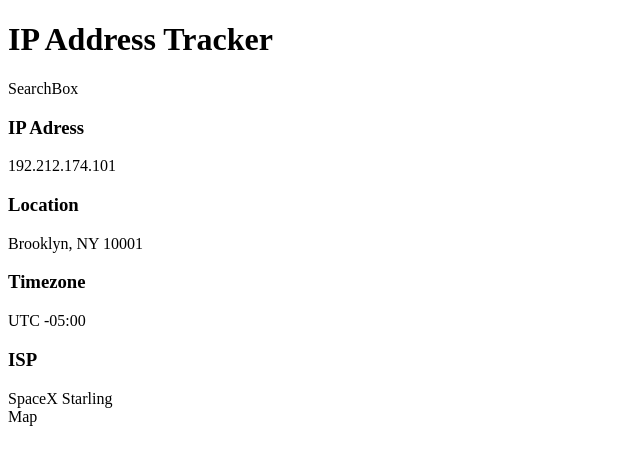
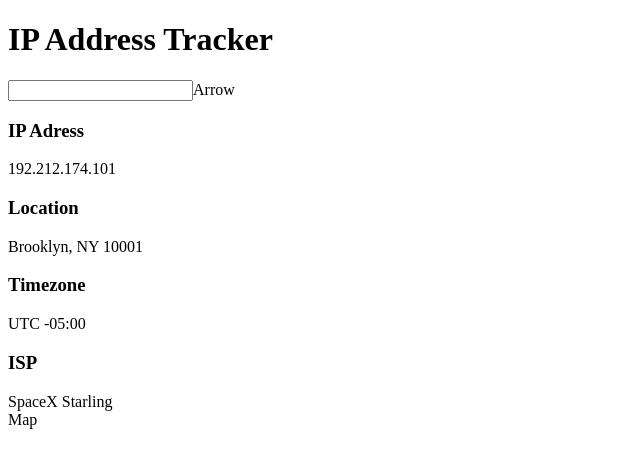
Before and after one commit to dogukan-aysan/IP-Address-Tracker, a React (Vite) app: page / in a window 1280 px wide. Shown: the top 468 px of the page, without its empty margins (0-640 px from the left). Built offline with nearby package versions, Linux system fonts and the light colour scheme.

Commit message:
Add class names

```diff
--- a/src/App.jsx
+++ b/src/App.jsx
@@ -4,7 +4,7 @@ import Overview from "./Overview";
 
 function App() {
   return (
-    <main>
+    <main className="app-container">
       <Header />
       <Overview />
       <Map />
--- a/src/Header.jsx
+++ b/src/Header.jsx
@@ -2,8 +2,8 @@ import SearchBox from "./SearchBox";
 
 function Header() {
   return (
-    <header>
-      <h1>IP Address Tracker</h1>
+    <header className="header">
+      <h1 className="header__heading">IP Address Tracker</h1>
       <SearchBox />
     </header>
   );
--- a/src/Info.jsx
+++ b/src/Info.jsx
@@ -1,8 +1,8 @@
 function Info({ field, value }) {
   return (
-    <div>
-      <h3>{field}</h3>
-      <span>{value}</span>
+    <div className="info">
+      <h3 className="info__field">{field}</h3>
+      <span className="info__value">{value}</span>
     </div>
   );
 }
--- a/src/Map.jsx
+++ b/src/Map.jsx
@@ -1,5 +1,5 @@
 function Map() {
-  return <div>Map</div>;
+  return <div className="map">Map</div>;
 }
 
 export default Map;
--- a/src/Overview.jsx
+++ b/src/Overview.jsx
@@ -2,7 +2,7 @@ import Info from "./Info";
 
 function Overview() {
   return (
-    <div>
+    <div className="overview">
       <Info field="IP Adress" value="192.212.174.101" />
       <Info field="Location" value="Brooklyn, NY 10001" />
       <Info field="Timezone" value="UTC -05:00" />
--- a/src/SearchBox.jsx
+++ b/src/SearchBox.jsx
@@ -1,5 +1,10 @@
 function SearchBox() {
-  return <div>SearchBox</div>;
+  return (
+    <div className="searchbox">
+      <input className="searchbox__input" />
+      <span className="searchbox__icon">Arrow</span>
+    </div>
+  );
 }
 
 export default SearchBox;
```
